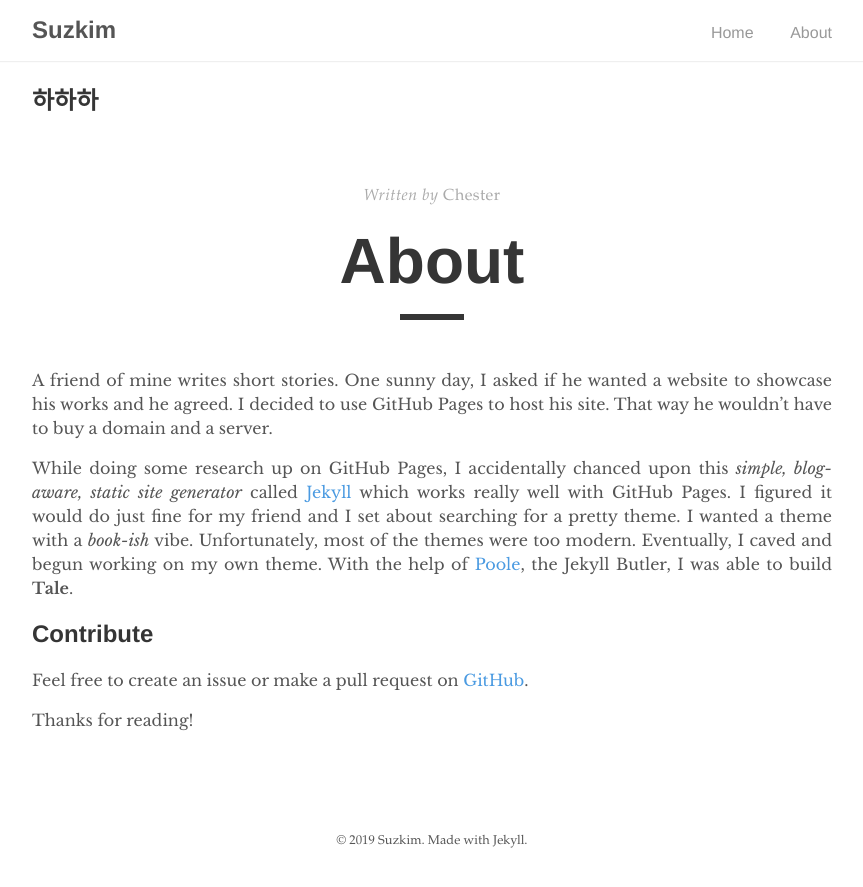
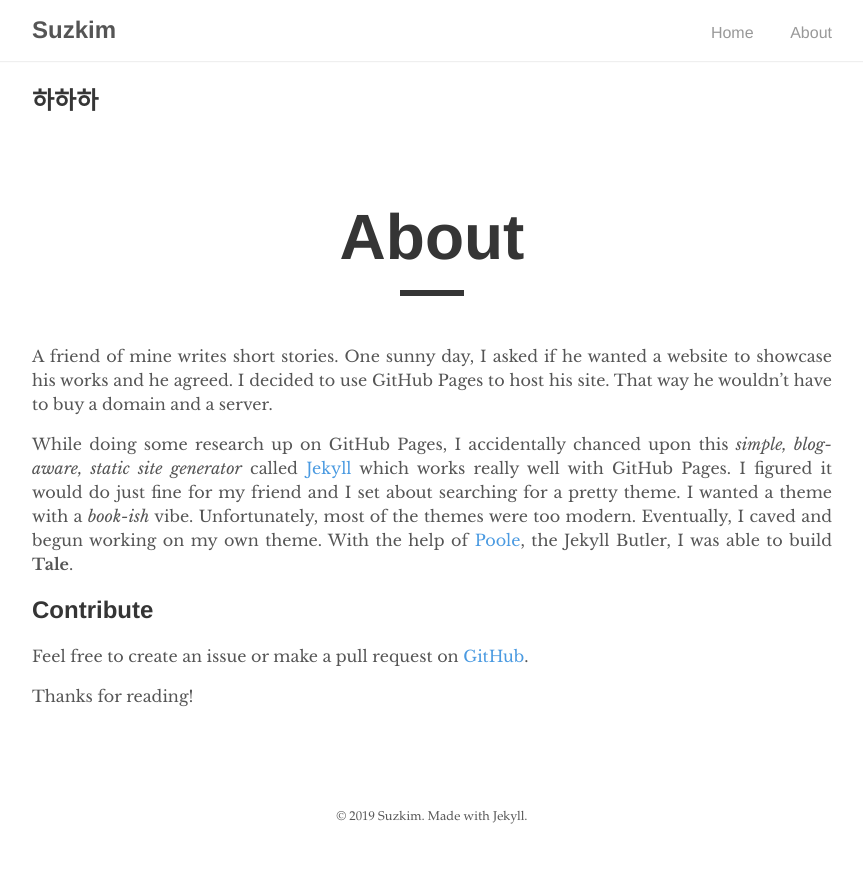
Before and after one commit to ksungz/ksungz.github.io, a Jekyll site: the page built from index.md, in a window 1280 px wide. Shown: the top 887 px of the page, without its empty margins (208-1071 px from the left). Built offline with Jekyll 4.4.1, drawn with Linux system fonts in a browser that asks for light colours.

Commit message:
[] - 테마셋팅

```diff
--- a/index.md
+++ b/index.md
@@ -11,14 +11,6 @@ description:
     하하하
     </h1>
     <div class="post">
-  <div class="post-info">
-    <span>Written by</span>
-
-        Chester
-
-
-
-  </div>
 
   <h1 class="post-title">About</h1>
   <div class="post-line"></div>
```
